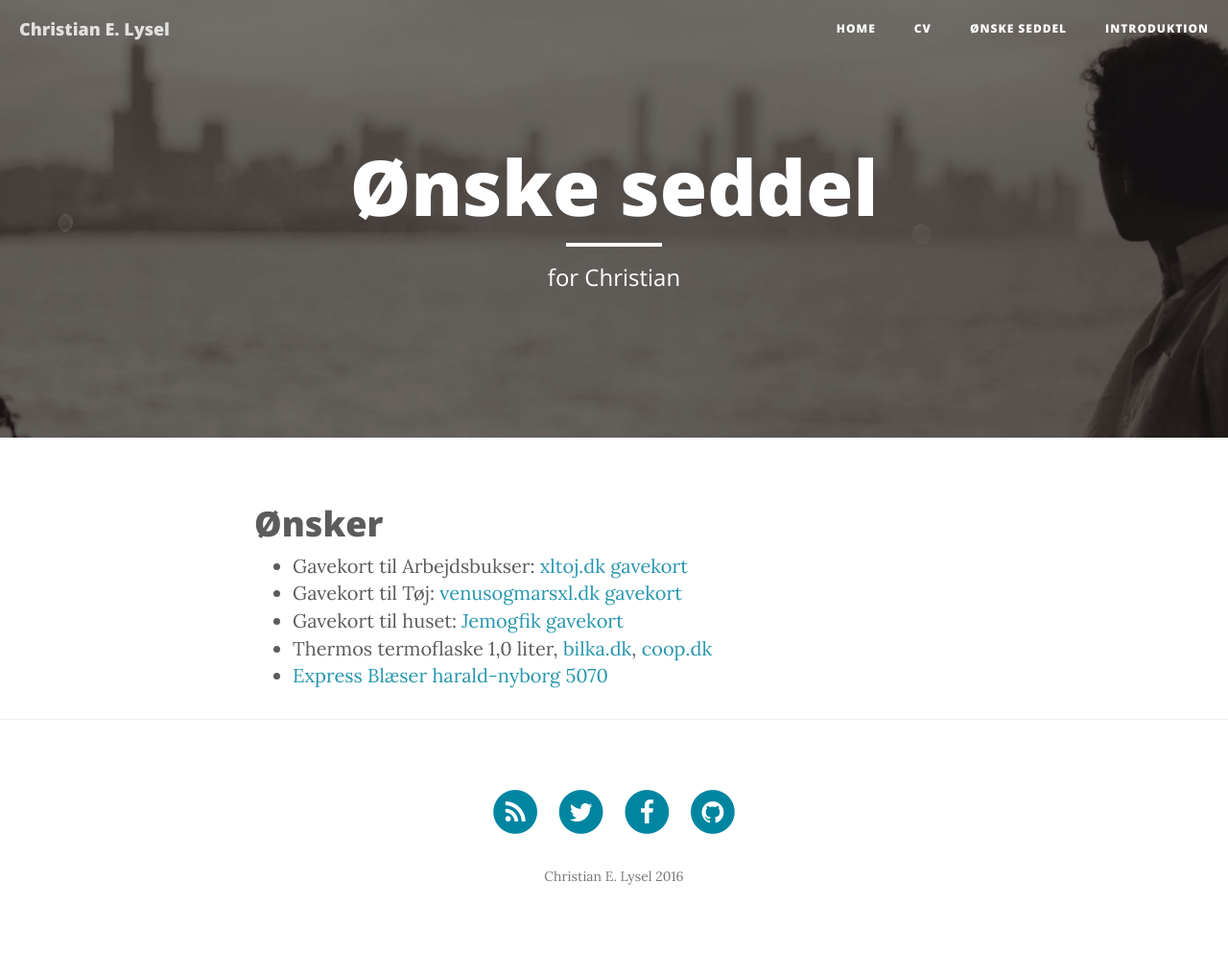
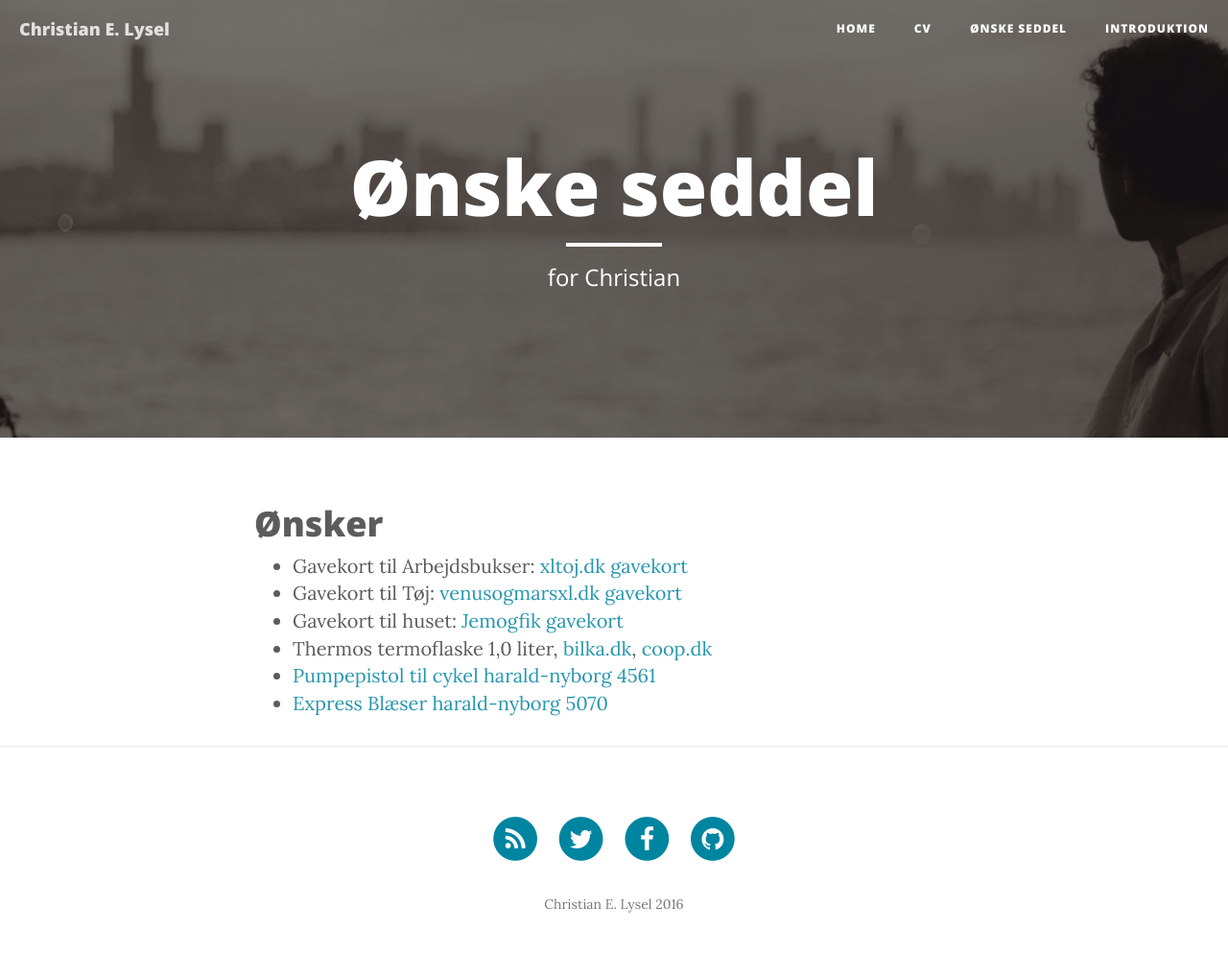
Before and after one commit to clysel/christian.lysel.net, a Jekyll site: the page built from gave.markdown, in a window 1280 px wide. Shown: the whole page at 96% size. Built offline with Jekyll 4.4.1, drawn with Linux system fonts in a browser that asks for light colours; nearby versions of some CDN libraries; before the commit the page ends 989 px from its top, so only the background shows below that.

Commit message:
Update gave.markdown

```diff
--- a/gave.markdown
+++ b/gave.markdown
@@ -10,4 +10,5 @@ header-img: "img/about-bg.jpg"
  * Gavekort til Tøj: [venusogmarsxl.dk gavekort](http://www.venusogmarsxl.dk/gavekort)
  * Gavekort til huset: [Jemogfik gavekort](http://www.jemogfix.dk/gavekort__6836/gavekort-til-jem-fix_gk)
  * Thermos termoflaske 1,0 liter, [bilka.dk](https://www.bilka.dk/bolig/koekkenbeholdere/thermos-termoflaske-10-liter/p/100014688), [coop.dk](https://shopping.coop.dk/vare/thermos-termoflaske-1-liter-staal/5010576815255)
+ * [Pumpepistol til cykel harald-nyborg 4561](http://www.harald-nyborg.dk/p4561/pumpepistol-tilcykel-knallert)
  * [Express Blæser harald-nyborg 5070](http://www.harald-nyborg.dk/p5070/express-blaeselampe)
```
